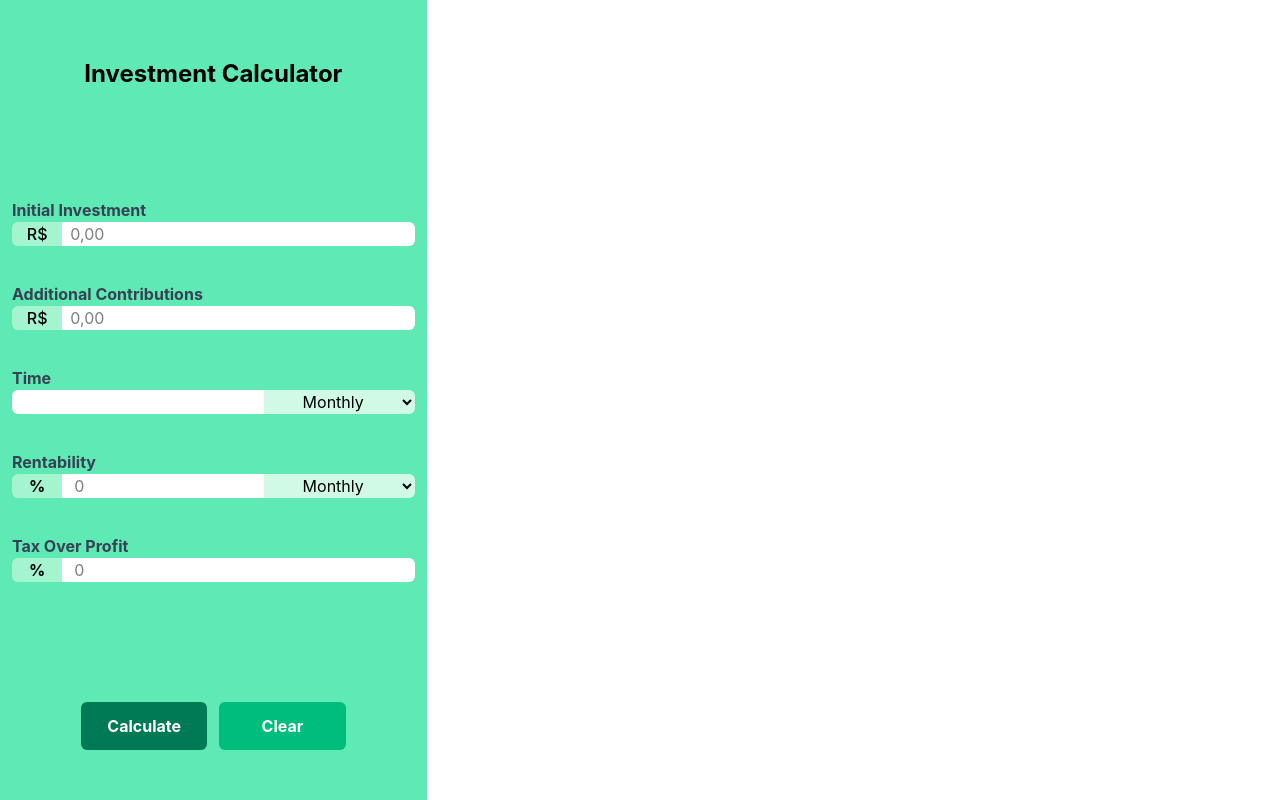
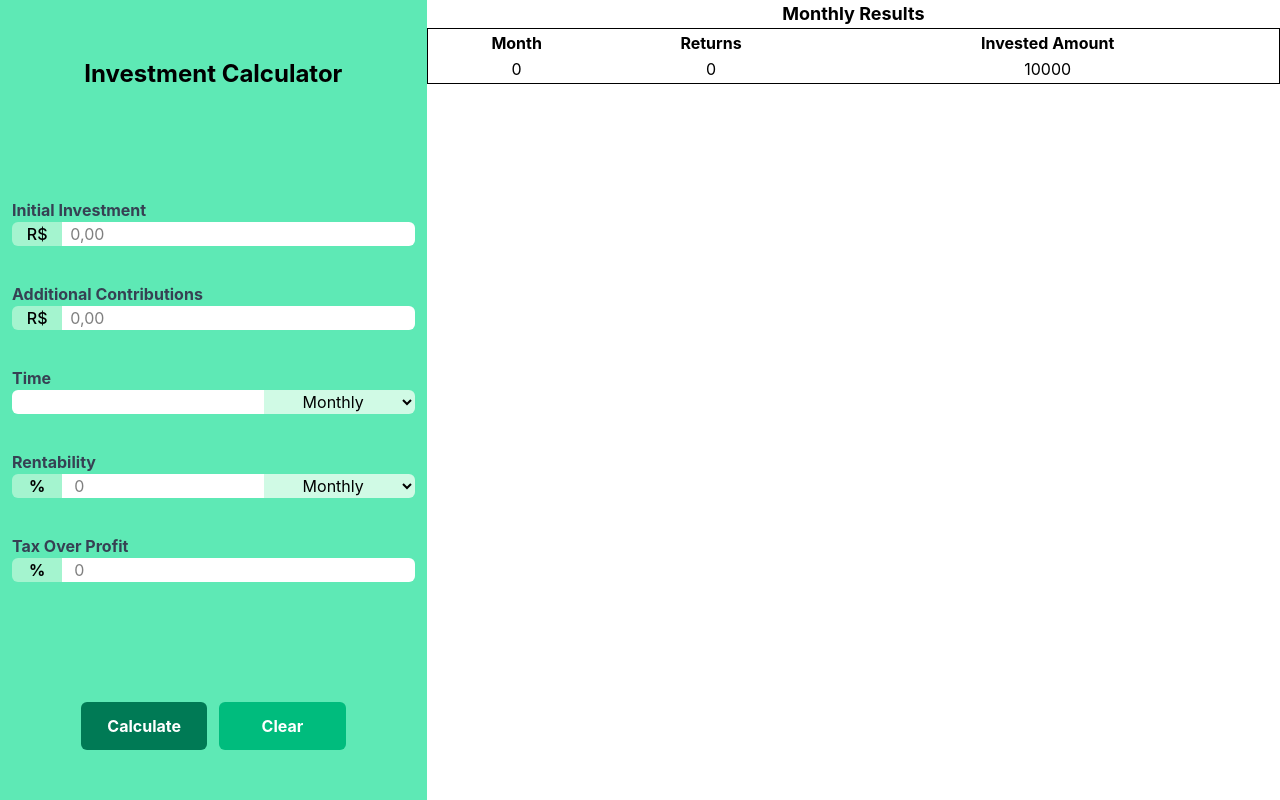
Before and after one commit to brunogmn751/investmentCalculator, a website built with Vite: page index.html in a window 1280 px wide. Built offline with nearby package versions, Linux system fonts and the light colour scheme.

Commit message:
added table structure to the page

```diff
--- a/index.html
+++ b/index.html
@@ -149,14 +149,31 @@
     <main class="row-span-2 col-span-2">
        <!-- <section id="charts-container" class="h-full">
         <div class="h-5/12 flex flex-col items-center justify-center p-6">
-          <p class="font-bold text-lg ">Resultado Final</p>
+          <p class="font-bold text-lg ">Final Result</p>
           <canvas id="final-money-distribution" class="max-h-full"></canvas>
         </div>
         <div class="h-7/12 flex flex-col items-center justify-center p-6">
-          <p class="font-bold text-lg ">Progressão</p>
+          <p class="font-bold text-lg ">Progression</p>
           <canvas id="progression" class="max-h-full"></canvas>
         </div>
        </section> -->
-    </main>
+       <section id="tables-container" class="h-full">
+        <p class="font-bold text-lg text-center">Monthly Results</p>
+        <table class="w-full max-h-full border-1 border-separate">
+          <thead>
+            <th>Month</th>
+            <th>Returns</th>
+            <th>Invested Amount</th>
+          </thead>
+          <tbody>
+            <tr>
+              <td class="text-center">0</td>
+              <td class="text-center">0</td>
+              <td class="text-center">10000</td>
+            </tr>
+          </tbody>
+        </table>
+       </section>
+      </main>
   </body>
 </html>
```
